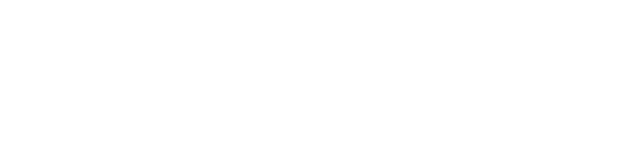
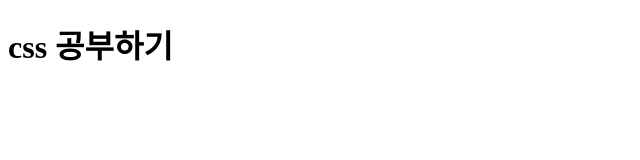
Before and after one commit to woojae05/study-css-1, a plain HTML site: page index.html in a window 1280 px wide. Shown: the whole page, without its empty margins (0-640 px from the left). Drawn offline with Linux system fonts and the light colour scheme.

Commit message:
create:index.html
css공부하기

```diff
--- a/index.html
+++ b/index.html
@@ -7,6 +7,6 @@
     <title>Document</title>
 </head>
 <body>
-
+    <h1>css 공부하기</h1>
 </body>
 </html>
```
